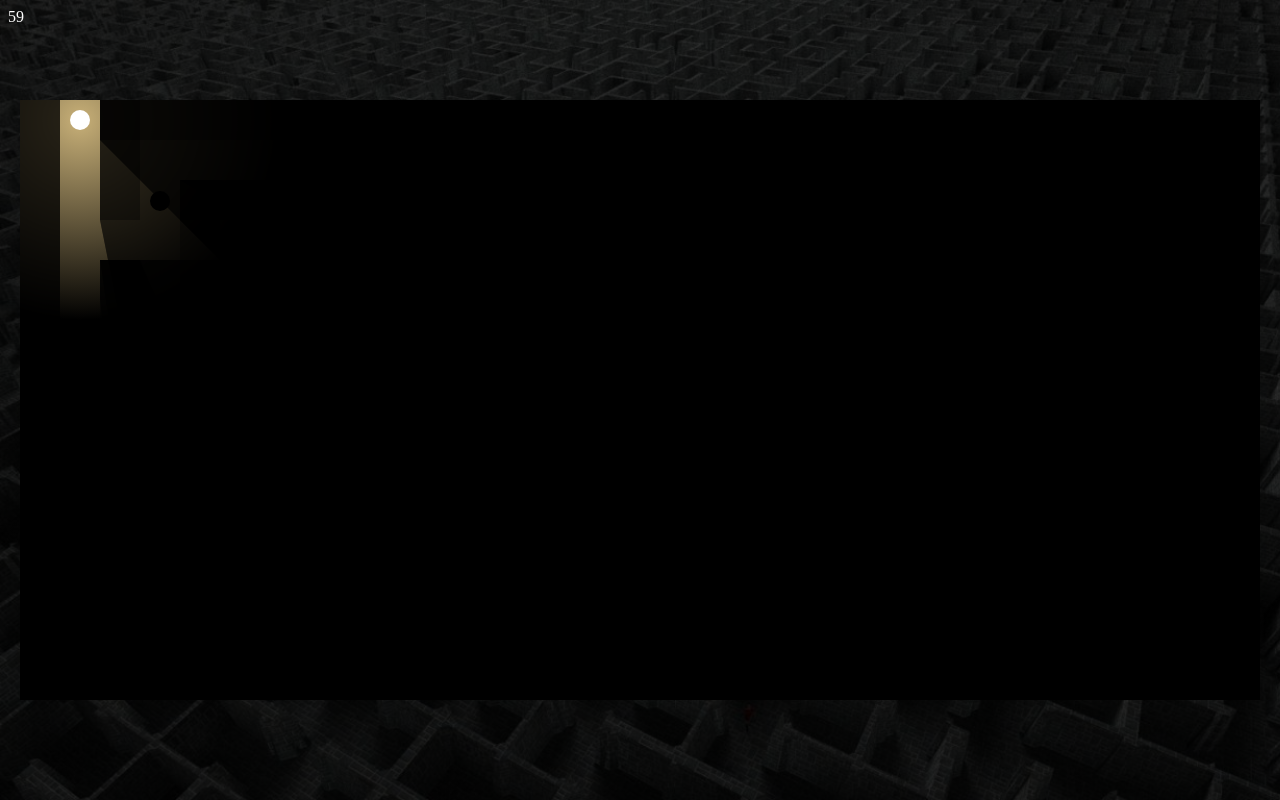
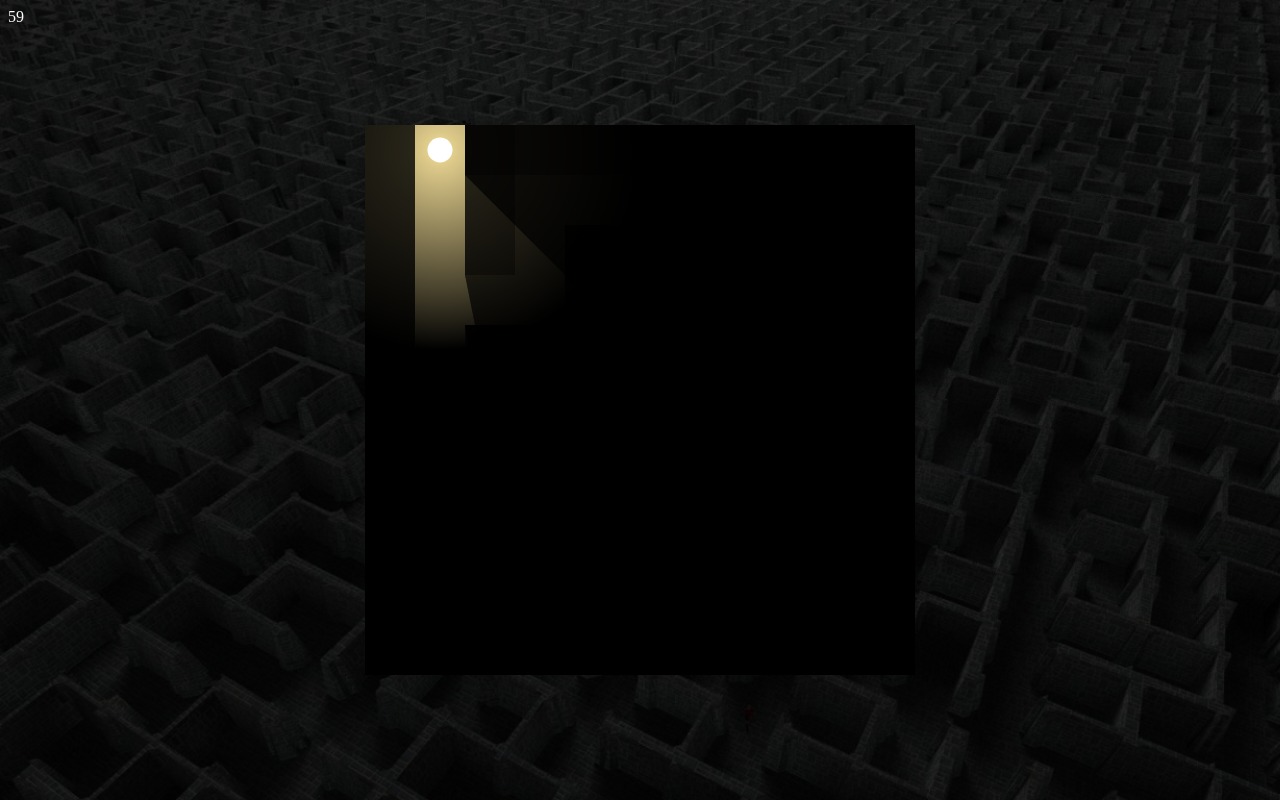
Before and after one commit to sooryan/festember-maze, a plain HTML site: page game.html in a window 1280 px wide. Drawn offline with Linux system fonts and the light colour scheme.

Commit message:
"levels mechanism added"

```diff
--- a/enemy.js
+++ b/enemy.js
@@ -1,16 +1,16 @@
 function Enemy(line) {
-    this.x = line.x*gSize+gSize/2;
-    this.y = line.y1*gSize+gSize/2;
-    this.y1 = line.y1*gSize;
-    this.y2 = line.y2*gSize;
+    this.x = line.x * gSize + gSize / 2;
+    this.y = line.y1 * gSize + gSize / 2;
+    this.y1 = line.y1 * gSize;
+    this.y2 = line.y2 * gSize;
     this.xG = line.x;
     this.yG = line.y1;
     this.color = 'black';
     this.radius = gSize / 4;
-    this.speed = 1;
+    this.speed = Math.floor(Math.random() * 5) + 1;
     this.canvas = document.getElementById('light');
     this.ctx = this.canvas.getContext('2d');
-    //console.log(this.canvas);
+    console.log(this.speed);
 }
 Enemy.prototype = {
 
@@ -21,25 +21,22 @@ Enemy.prototype = {
         this.ctx.fill();
     },
     move: function () {
-        this.y+=this.speed;
+        this.y += this.speed;
         this.collide();
-        this.ctx.clearRect(this.x - this.radius, this.y - gSize, 2*this.radius, gSize*1.5);
+        this.ctx.clearRect(this.x - this.radius - 1, this.y - gSize, 2 * this.radius + 2, gSize * 1.5);
         this.draw();
     },
-    collide: function (key,collision) {
+    collide: function (key, collision) {
         var collision = 0;
         this.xG = Math.floor(this.x / gSize);
 
         this.yG = Math.floor((this.y + this.radius) / gSize);
-        if (blocks.indexOf(this.xG + '-' + this.yG) != -1)
-            collision = 1;
+        if (blocks.indexOf(this.xG + '-' + this.yG) != -1) collision = 1;
 
         this.yG = Math.floor((this.y - this.radius) / gSize);
-        if (blocks.indexOf(this.xG + '-' + this.yG) != -1)
-            collision = 1;
+        if (blocks.indexOf(this.xG + '-' + this.yG) != -1) collision = 1;
 
 
-        if (collision)
-            this.speed=-this.speed;
+        if (collision) this.speed = -this.speed;
     }
 };
--- a/mazeRender.js
+++ b/mazeRender.js
@@ -1,8 +1,6 @@
 function stuff() {
 
     var id = $(this);
-    var maskHeight = $(document).height();
-    var maskWidth = $(window).width();
 
     $('#mask').fadeIn(1000);
     $('#mask').fadeTo("slow", 0.8);
@@ -17,7 +15,18 @@ $(document).keyup(function (e) {
         if (e.keyCode == 13 || e.keyCode == 27) {
             $('#mask').hide();
             $('.window').hide();
+            if (b < 7) b++;
+            if (a < 15) a++;
+            if (b == 5) gSize = 50;
+            else gSize = 40;
             location.reload();
+            var level = {
+                a: a,
+                b: b,
+                gSize: gSize
+            };
+            window.sessionStorage.setItem("level", JSON.stringify(level));
+            //gameStart(a,b,gSize);
             end = 0;
         }
     }
@@ -28,7 +37,7 @@ window.requestAnimFrame = (function () {
         window.setTimeout(callback, 1000 / 60);
     };
 })();
-var end;
+var end, enemies, canvasMaze, ctxMaze, canvas2, ctx2, gSize, a, b, width, height, W, H, blocks, usableBlocks;
 Array.prototype.sortOn = function (key) {
     this.sort(function (a, b) {
         if (a[key] < b[key]) {
@@ -42,18 +51,24 @@ Array.prototype.sortOn = function (key) {
 
 var Lamp = illuminated.Lamp,
     RectangleObject = illuminated.RectangleObject,
+    OpaqueObject = illuminated.OpaqueObject,
     DiscObject = illuminated.DiscObject,
     Vec2 = illuminated.Vec2,
-    Lighting = illuminated.Lighting;
+    Lighting = illuminated.Lighting,
+    DarkMask = illuminated.DarkMask;
 var rectangles = [];
-/*--------------------------MAZE--------------------------*/
+
+
+function initialize(A, B, size) {
+
     canvasMaze = document.getElementById('canvasMaze');
     ctxMaze = canvasMaze.getContext('2d');
-
     //Properties
-var gSize = 40;
-var a = 15,
-    b = 7;
+    gSize = size || 40;
+    a = A || 15,
+    b = B || 7;
+    blocks = [],
+    usableBlocks = createArray(2 * b + 1, 2 * a + 1);
     //var color = 'darkred';
     width = canvasMaze.width = (a * 2 + 1) * gSize;
     height = canvasMaze.height = (b * 2 + 1) * gSize;
@@ -66,8 +81,8 @@ canvas2 = document.getElementById('canvasMotion');
     ctx2 = canvas2.getContext('2d');
     canvas2.width = width;
     canvas2.height = height;
+}
 
-/*--------------------------DARKNESS-------------------------*/
 function createArray(length) {
     var arr = new Array(length || 0),
         i = length;
@@ -80,9 +95,6 @@ function createArray(length) {
     return arr;
 }
 //positions of blocks
-var blocks = [],
-    usableBlocks = createArray(2 * b + 1, 2 * a + 1);
-
 function drawMaze() {
     //ctxMaze.clearRect(0, 0, width, height);
     var blocks = new Array();
@@ -125,48 +137,56 @@ function drawVLines(line) {
     var i = line.x * gSize,
         j1 = line.y1 * gSize
         j2 = line.y2 * gSize;
-    rectangles.push(new RectangleObject({
+    rectangles.push(new OpaqueObject(new RectangleObject({
         topleft: new Vec2(i, j1),
         bottomright: new Vec2(i + gSize, j2)
-    }));
+    }), 1));
 }
 
 function drawHLines(line) {
     var j = line.y * gSize,
         i1 = line.x1 * gSize
         i2 = line.x2 * gSize;
-    rectangles.push(new RectangleObject({
+    rectangles.push(new OpaqueObject(new RectangleObject({
         topleft: new Vec2(i1, j),
         bottomright: new Vec2(i2, j + gSize)
-    }));
+    }), 1));
 }
 
 function start(obj) {
-
-    var dist = 200;
-
     var canvas = canvasMaze;
     var ctx = ctxMaze;
-
+    var bgcol = enemies[0].color;
     var light = new Lamp({
         position: new Vec2(user.x, user.y),
+        color: user.lightColor,
         radius: 0,
-        samples: 4,
-        distance: dist
+        samples: 3,
+        distance: user.lightDist
     });
-
     var lighting = new Lighting({
         light: light,
         objects: obj
     });
+
     lighting.compute(canvas.width, canvas.height);
-    ctx.fillStyle = "black";
+
+    ctx.fillStyle = bgcol;
 
     ctx.fillRect(0, 0, canvas.width, canvas.height);
+    obj.forEach(function (o) {
+        ctx.fillStyle = bgcol;
+        ctx.beginPath();
+        o.path(ctx);
+        ctx.fill();
+    })
     lighting.render(ctx);
-    user.draw();
+
 }
-(function () {
+
+function gameStart(rows, cols, size) {
+    initialize(rows, cols, size);
+    console.log(a, b);
     var fpsa = document.getElementById('fps');
     var updateCanvas = true;
     drawMaze();
@@ -217,11 +237,12 @@ function start(obj) {
                 len: len-1
             });
               else
-              */  horlines.push({
+              */
+            horlines.push({
                 y: i,
                 x1: s1,
                 x2: e1,
-                len: len-1
+                len: len - 1
             });
 
 
@@ -254,16 +275,13 @@ function start(obj) {
                 }
 
                 len = e1 - s1;
-                if (len >= 2)
-                  /*if(usableBlocks[i-1][j-1]==1 || usableBlocks[i-1][j+1]==1)
-                    verlines.push({
+                if (len >= 2) if (usableBlocks[i - 1][j - 1] == 1 || usableBlocks[i - 1][j + 1] == 1) verlines.push({
                     x: j,
                     y1: s1,
-                    y2: e1-1,
-                    len: len-1
+                    y2: e1 - 1,
+                    len: len - 1
                 });
-                  else*/
-                    verlines.push({
+                else verlines.push({
                     x: j,
                     y1: s1,
                     y2: e1,
@@ -282,7 +300,7 @@ function start(obj) {
                     x: j,
                     y1: s1,
                     y2: e1,
-                    len: len-1,
+                    len: len - 1,
                     free: 1
                 });
             }
@@ -296,7 +314,7 @@ function start(obj) {
     });
     verlines.sortOn('len')
 
-    var enemies = [];
+    enemies = [];
 
     var fps = {
         startTime: 0,
@@ -342,7 +360,7 @@ for(i=0;i<=a/3;i++)
         //}
     }
     initEnemies();
-
+    console.log(enemies[0].color);
     consequences();
 
     function drawLoop() {
@@ -352,9 +370,18 @@ for(i=0;i<=a/3;i++)
         });
         fpsa.innerHTML = fps.getFPS()
         user.move();
-
+        if (user.coolOff) {
+            user.killTime += 1;
+            if (user.killTime == 200) {
+                user.coolOff = false;
+            }
+        }
         requestAnimationFrame(drawLoop);
     }
     drawLoop();
 
-})();
+};
+var level = JSON.parse(window.sessionStorage.getItem("level"));
+console.log(level);
+if (level == null) gameStart(5, 5, 50);
+else gameStart(level.a, level.b, level.gSize);
--- a/user.js
+++ b/user.js
@@ -1,12 +1,16 @@
 function consequences() {
     var obj = [];
-    if (user.collide()) console.log('Collision');
+    user.collide();
     for (i = 0; i < rectangles.length; i++) {
-        if (Math.abs(rectangles[i].points[0].x - user.x) < 5 * gSize || Math.abs(rectangles[i].points[0].y - user.y) < 5 * gSize) {
+        if (Math.abs(rectangles[i].points[0].x - user.x) < user.lightDist || Math.abs(rectangles[i].points[0].y - user.y) < user.lightDist) {
             obj.push(rectangles[i]);
 
         }
     }
+    if (enemies[0].color == 'white' || enemies[0].color == '#000') {
+        user.color = 'black';
+    }
+
     start(obj);
     ctx2.clearRect(0, 0, width, height);
     user.draw();
@@ -18,7 +22,13 @@ function User() {
     this.y = gSize / 2;
     this.xG = 1;
     this.yG = 0;
+    this.life = 1;
+    this.killMode = false;
+    this.killTime = 200;
+    this.coolOff = false;
     this.color = 'white';
+    this.lightColor = '#F1DC96';
+    this.lightDist = 200;
     this.keys = {
         up: false,
         down: false,
@@ -27,7 +37,7 @@ function User() {
     };
 
     this.radius = gSize / 4;
-    this.speed = gSize / 2;
+    this.speed = gSize / 4;
 }
 User.prototype = {
     draw: function () {
@@ -39,10 +49,24 @@ User.prototype = {
 
     keydown: function (evt) {
         updateCanvas = true;
-        if(evt.keyCode==32){
-            this.speed=gSize;
-            this.color='red';
-            user.draw();
+        if (evt.keyCode == 32) {
+            this.killMode = true;
+            console.log(this.killTime, this.coolOff)
+
+            if (this.coolOff == false) {
+                if (this.killTime > 2) {
+                    this.killTime -= 2;
+                }
+            }
+            if (this.killTime < 3) {
+                this.coolOff = true;
+            }
+            this.speed = gSize;
+            this.lightColor = 'red';
+            this.color = 'rgba(255,255,255,0.7)';
+            this.lightDist = 50 * this.killTime * 0.01;
+            consequences();
+
         }
         switch (evt.keyCode) {
             case 37:
@@ -62,10 +86,12 @@ User.prototype = {
     },
 
     keyup: function (evt) {
-        if(evt.keyCode==32){
-            this.speed=gSize/2;
-            this.color='white';
-            this.draw();
+        if (evt.keyCode == 32) {
+            this.speed = gSize / 4;
+            this.lightColor = 'rgba(250,220,150,0.6)';
+            this.color = 'white';
+            this.lightDist = 200;
+            consequences();
         }
         switch (evt.keyCode) {
             case 37:
@@ -86,16 +112,13 @@ User.prototype = {
         if (this.keys.left) {
             this.x -= this.speed;
             consequences();
-        }
-        else if (this.keys.up) {
+        } else if (this.keys.up) {
             this.y -= this.speed;
             consequences();
-        }
-        else if (this.keys.right) {
+        } else if (this.keys.right) {
             this.x += this.speed;
             consequences();
-        }
-        else if (this.keys.down) {
+        } else if (this.keys.down) {
             this.y += this.speed;
             consequences();
         }
@@ -128,16 +151,12 @@ User.prototype = {
 
             if (this.keys.left) {
                 this.x += this.speed;
-                //this.keys.left=false;
             } else if (this.keys.up) {
                 this.y += this.speed;
-                //this.keys.up=false;
             } else if (this.keys.right) {
                 this.x -= this.speed;
-                //this.keys.right=false;
             } else if (this.keys.down) {
                 this.y -= this.speed;
-                //this.keys.down=false;
             }
 
         }
```
Also changed, not shown: game.html (+1 -3 lines). Lines whose indentation alone changed are shown as unchanged.
